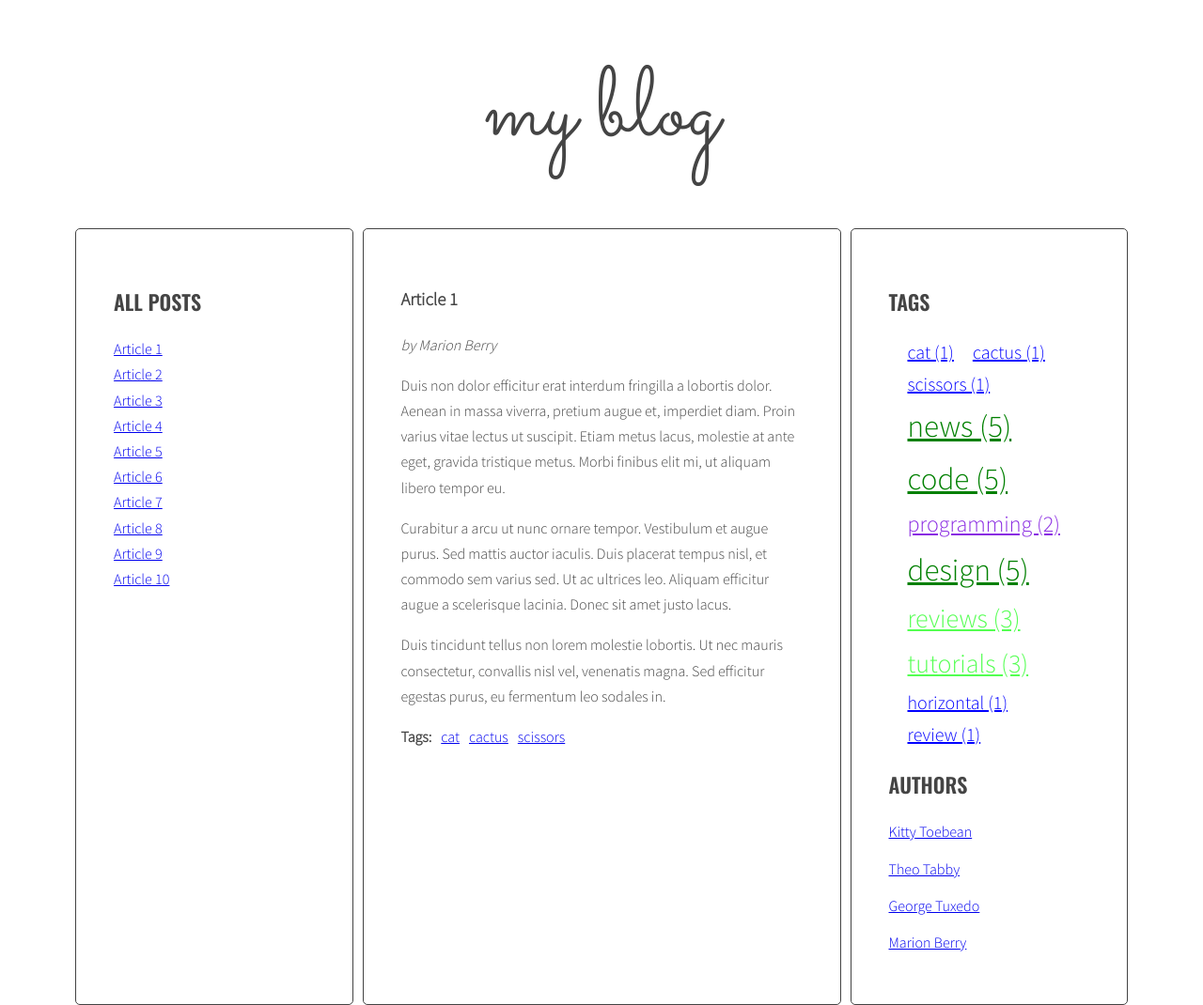
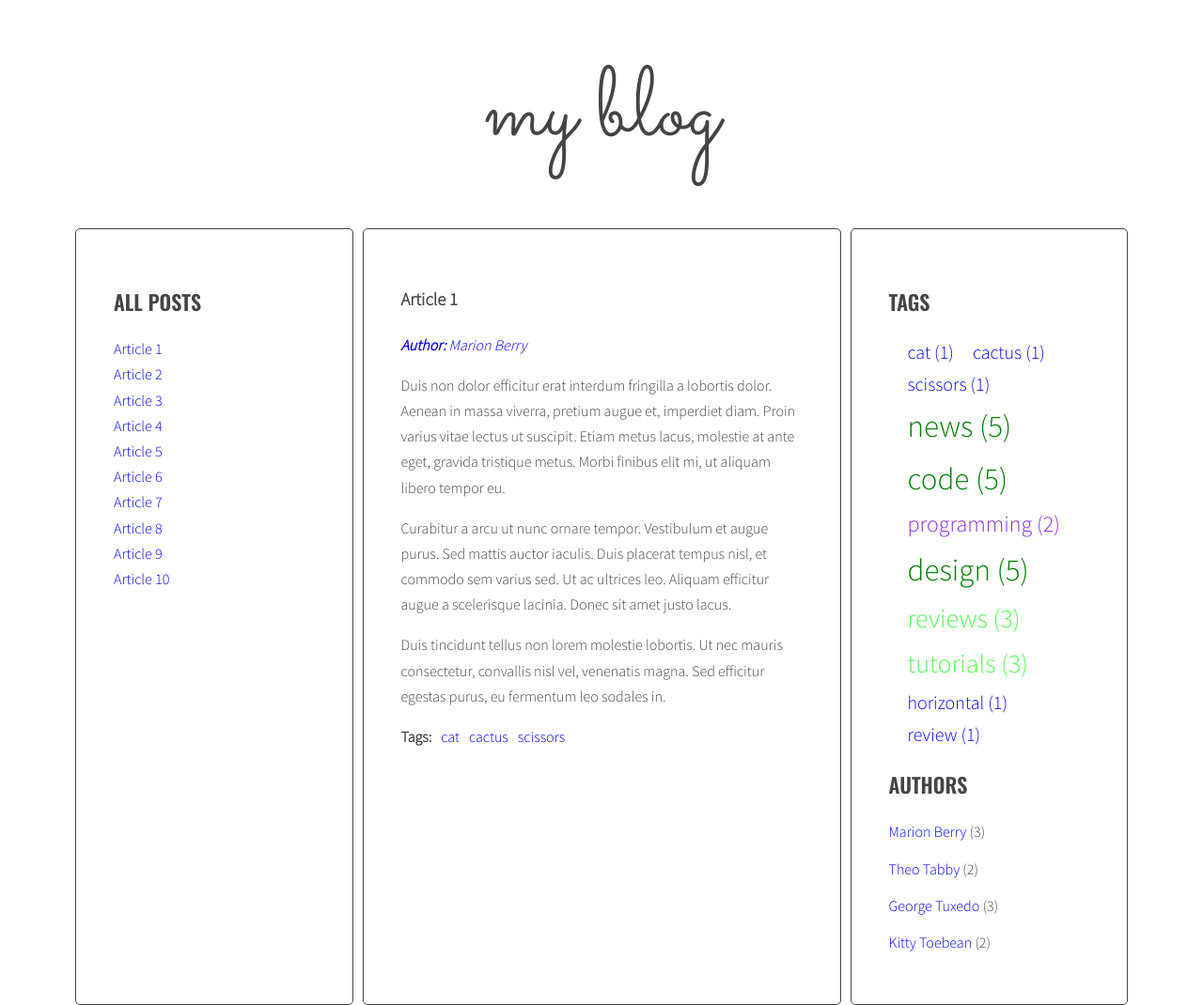
Before and after one commit to BartoszMalolepszy/javascript-blog, a website: page index.html in a window 1280 px wide. Shown: the whole page at 94% size. Drawn offline with nearby package versions, Linux system fonts and the light colour scheme.

Commit message:
7.3 counting links articles for authors

```diff
--- a/js/script.js
+++ b/js/script.js
@@ -300,10 +300,11 @@ const generateAuthors = function () {
       '</span></a>';
 
     /* check if this link is NOT already in allAuthors */
-    if (!allAuthors[author]) {
-      allAuthors[author] = 1;
+
+    if (!allAuthors[articleAuthor]) {
+      allAuthors[articleAuthor] = 1;
     } else {
-      allAuthors[author]++;
+      allAuthors[articleAuthor]++;
     }
 
     /* add generated code to html variable */
--- a/sass/style.scss
+++ b/sass/style.scss
@@ -45,6 +45,10 @@ body {
 }
 
 /* Layout */
+
+a {
+  text-decoration: none;
+}
 
 .wrapper {
   display: flex;
```
Also changed, not shown: css/style.css, 1 other file.
